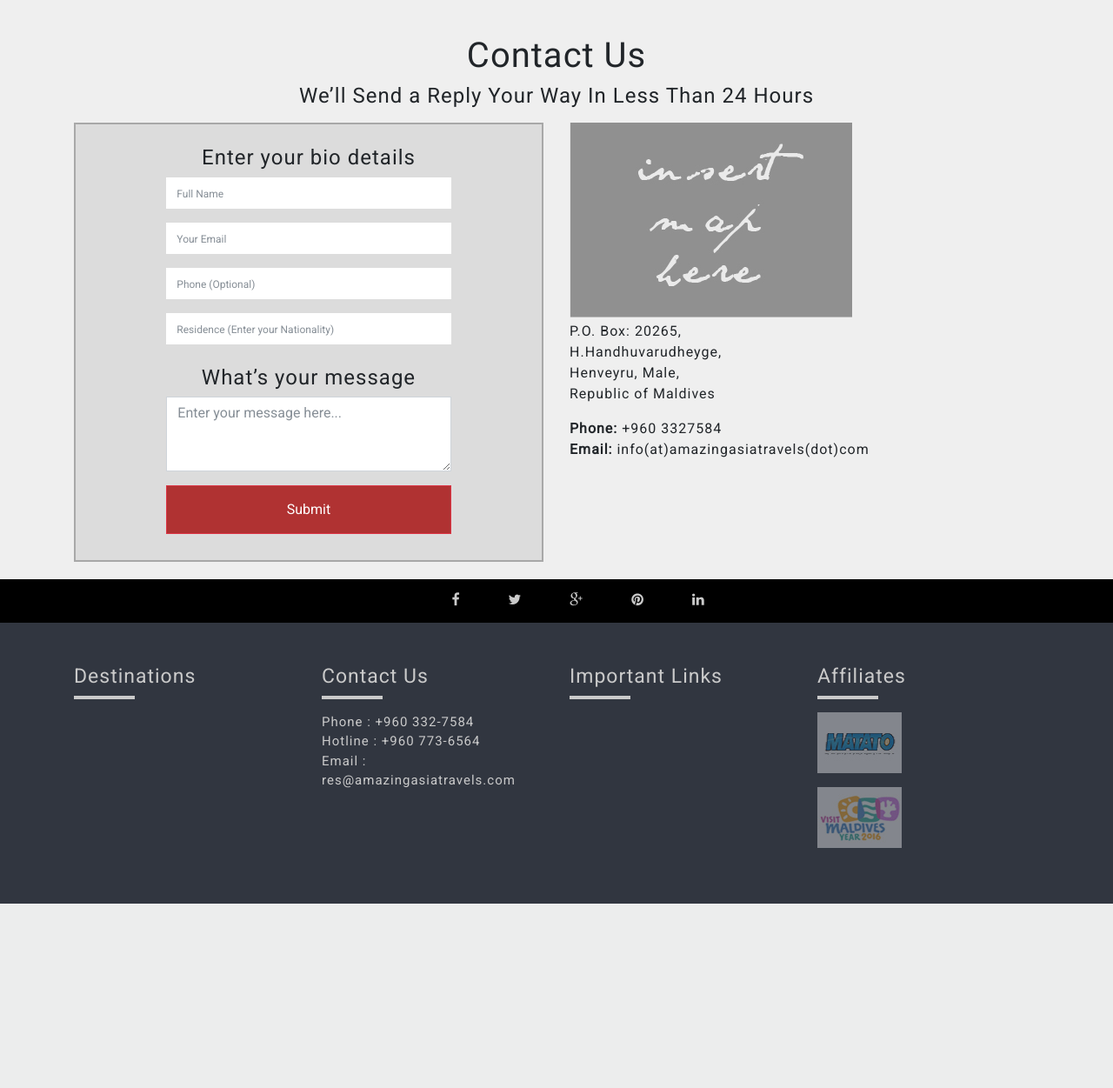
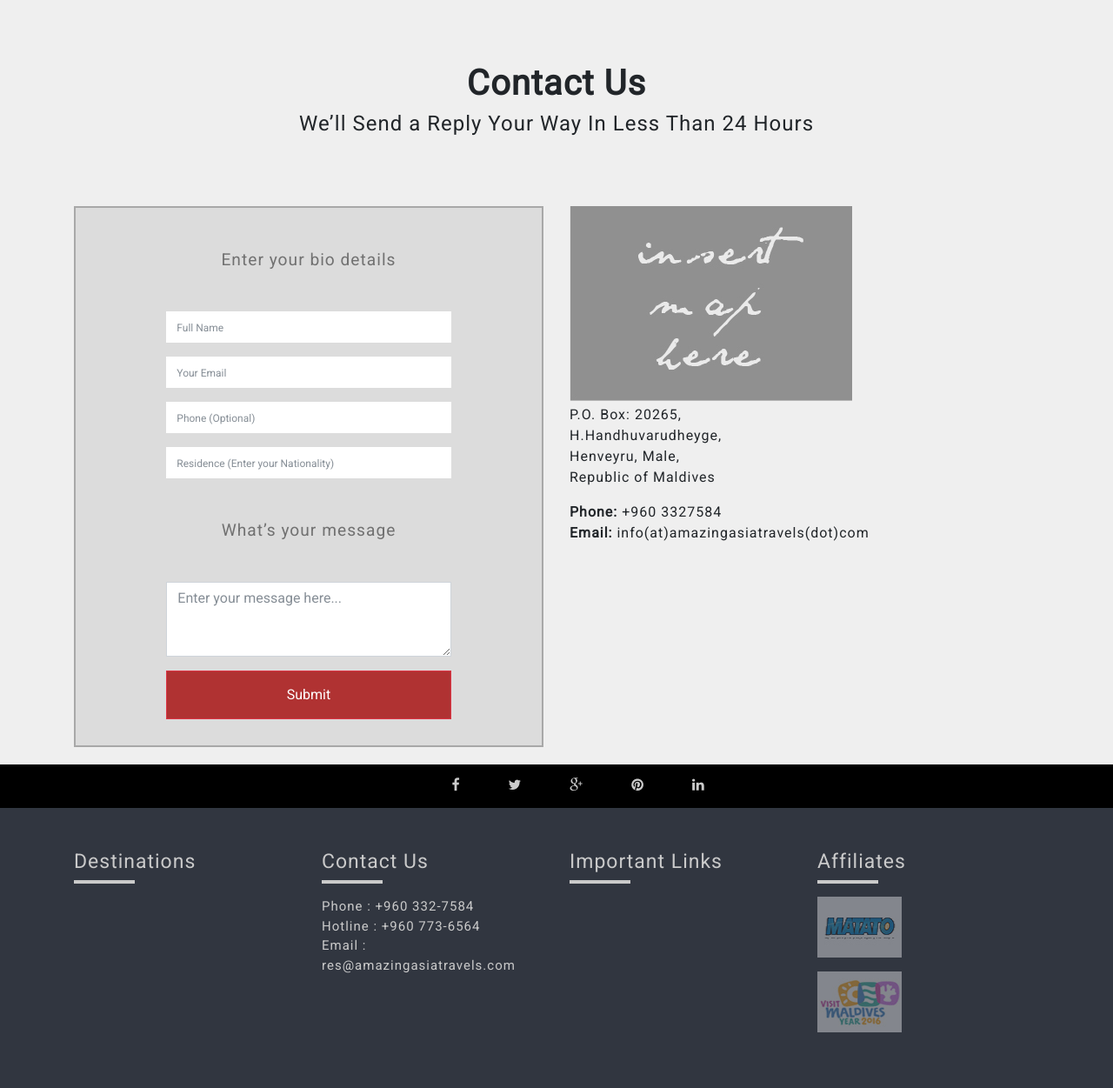
Before and after one commit to hqpr/amazing-asia, a Django app: page /contact/ in a window 1280 px wide. Shown: the part 64-1315 px from the top of the page at 87% size. Before the commit the page ends 1103 px from the top, so only its background shows below. Run offline with Django 3.2, Linux system fonts and the light colour scheme; data that the repository does not hold is empty; some libraries are stand-ins or nearby versions.

Commit message:
Front end changes

```diff
--- a/apps/ui/static/css/project.css
+++ b/apps/ui/static/css/project.css
@@ -227,6 +227,14 @@ hr {
     display: block;
 }
 
+.contact-content h4 {
+    font-size: 1.2rem;
+    color: #717171;
+    margin-top: 3rem;
+    margin-bottom: 3rem;
+    display: block;
+}
+
 .enquiry_page button {
     background: #d53f3f;
     cursor: pointer;
@@ -408,6 +429,9 @@ a.btn-offer {
 }
 .mb-20 {
     margin-bottom: 15rem !important;
+
+}.mb-15 {
+    margin-bottom: 5rem !important;
 }
 
 .bold {
--- a/templates/offers/offer_detail.html
+++ b/templates/offers/offer_detail.html
@@ -4,8 +4,8 @@
 {% block title %} {{ object.name }}{% endblock %}
 
 {% block content %}
-    <div class="text-center mt-5">
-        <h1>{{ object.name }}</h1>
+  <div class="text-center page_title">
+    <h1 class="bold">{{ object.name }}</h1>
     <h4>{{ object.offer_text|default:"" }}</h4>
   </div>
   <div class="row page_content">
--- a/templates/ui/contact.html
+++ b/templates/ui/contact.html
@@ -4,14 +4,14 @@
 {% block title %} Contact Us {% endblock %}
 
 {% block content %}
-  <h1 class="text-center mt-5 mb-2">Contact Us</h1>
-  <h4 class="text-center mb-3">We’ll Send a Reply Your Way In Less Than 24  Hours</h4>
+  <h1 class="text-center mt-15 mb-2 bold">Contact Us</h1>
+  <h4 class="text-center mb-15">We’ll Send a Reply Your Way In Less Than 24  Hours</h4>
   <div class="row">
     <div class="col-md-6">
       <div class="contact-content">
         <div class="col-md-8" style="float: none; margin: 0 auto; padding-bottom: 30px">
 
-          <h4 class="text-center mb-2 mt-4">Enter your bio details</h4>
+          <h4 class="text-center">Enter your bio details</h4>
           <form method="post" role="form" action=".">
             {% csrf_token %}
             {% if form.errors %}
@@ -45,7 +45,7 @@
               <input type="text" class="form-control" id="inputFirstName" name="residence"
                      placeholder="Residence (Enter your Nationality)">
             </div>
-            <h4 class="text-center mb-2 mt-4">What’s your message</h4>
+            <h4 class="text-center">What’s your message</h4>
             <div class="form-group">
               <label class="sr-only" for="inputEmail">Message</label>
               <textarea class="maxlength-textarea form-control" data-plugin="maxlength" data-placement="bottom-right-inside" maxlength="500" rows="3" placeholder="Enter your message here..." name="body"></textarea>
```
Also changed, not shown: other parts of apps/ui/static/css/project.css (+23 -4 lines), templates/offers/offer_list.html (+4 -4 lines). Lines whose indentation alone changed are shown as unchanged.
